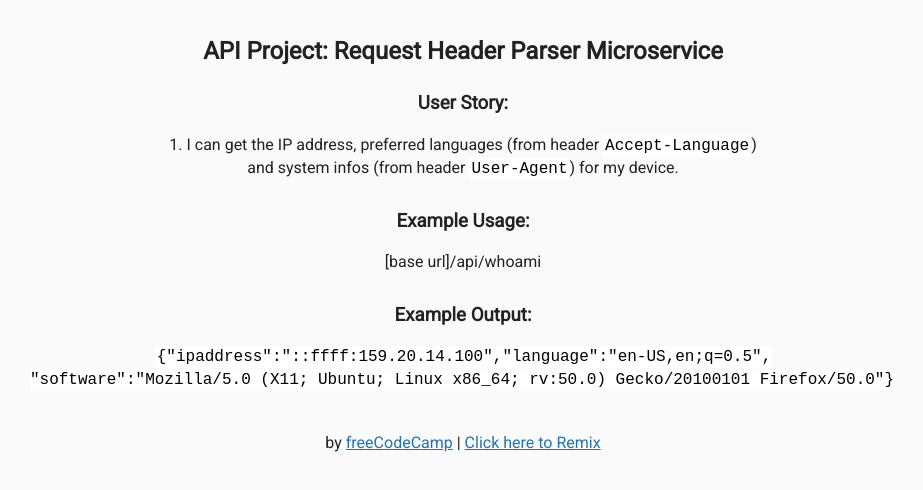
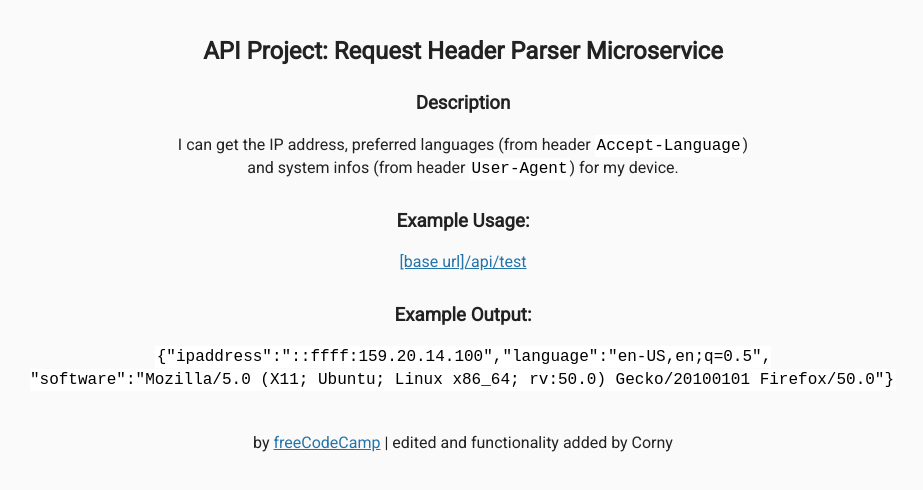
Before and after one commit to kl4532/FCC-bck-req_header_parser, a website: page views/index.html in a window 1280 px wide. Shown: the whole page, without its empty margins (177-1100 px from the left). Drawn offline with Linux system fonts and the light colour scheme; files that its build step writes are made by us from their sources.

Commit message:
💄🍌 Updated with Glitch

```diff
--- a/server.js
+++ b/server.js
@@ -20,7 +20,7 @@ app.get("/", function (req, res) {
 
 
 // Path and solution
-app.get("/api/whoami", function (req, res) {
+app.get("/api/test", function (req, res) {
   res.json({ip: req.ip, language: req.headers["accept-language"], software: req.headers['user-agent']});
 });
 
--- a/views/index.html
+++ b/views/index.html
@@ -12,12 +12,12 @@
    <body>
       <div class="container">
         <h2>API Project: Request Header Parser Microservice</h2>
-        <h3>User Story: </h3>
-        1. I can get the IP address, preferred languages (from header <code>Accept-Language</code>)<br> and system infos (from header <code>User-Agent</code>) for my device.
+        <h3>Description</h3>
+        I can get the IP address, preferred languages (from header <code>Accept-Language</code>)<br> and system infos (from header <code>User-Agent</code>) for my device.
 
         <h3>Example Usage:</h3>
         <p>
-          [base url]/api/whoami
+          <a href="https://corny-header-parser.glitch.me/api/test">[base url]/api/test</a>
         </p>
 
         <h3>Example Output:</h3>
@@ -27,7 +27,8 @@
       </div>
       <div class="footer">
         <p>
-          by <a href="http://www.freecodecamp.com">freeCodeCamp</a> | <a href="https://hyperdev.com/#!/remix/FCC_API_header_bplate/8c449aa9-a80c-47ad-8142-8da90f658731">Click here to Remix</a>
+          by <a href="http://www.freecodecamp.com/">freeCodeCamp</a> |
+        edited and functionality added by Corny
         </p>
       </div>
    </body>
```
